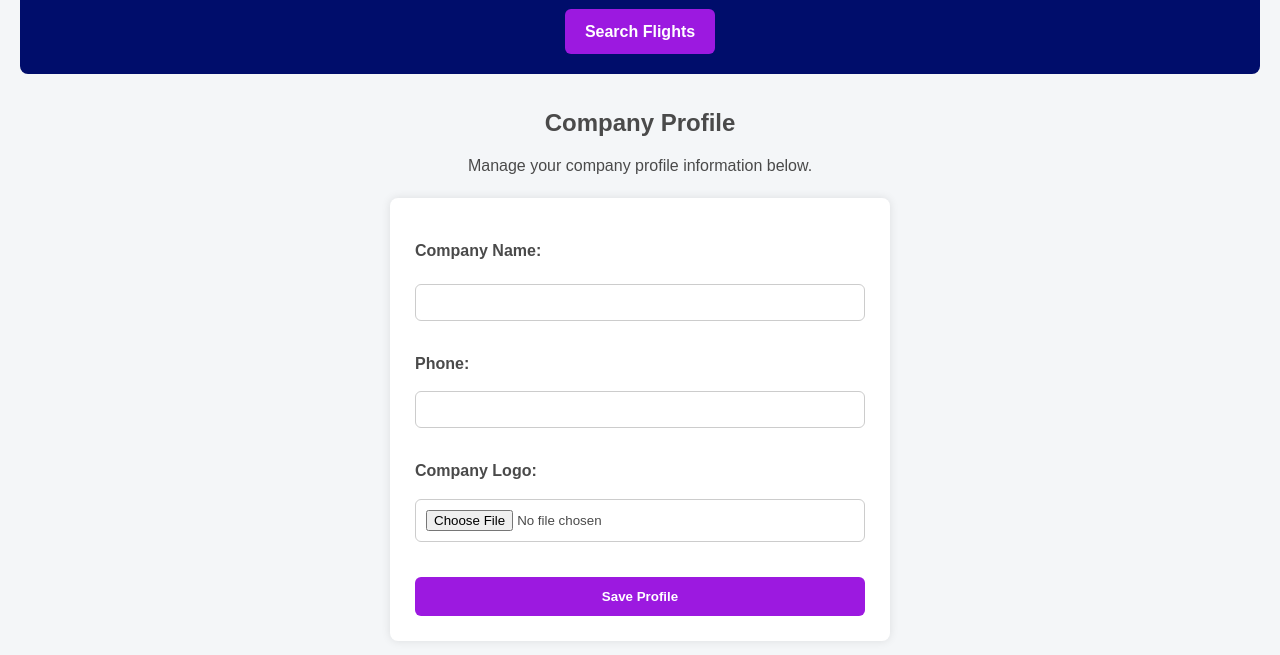
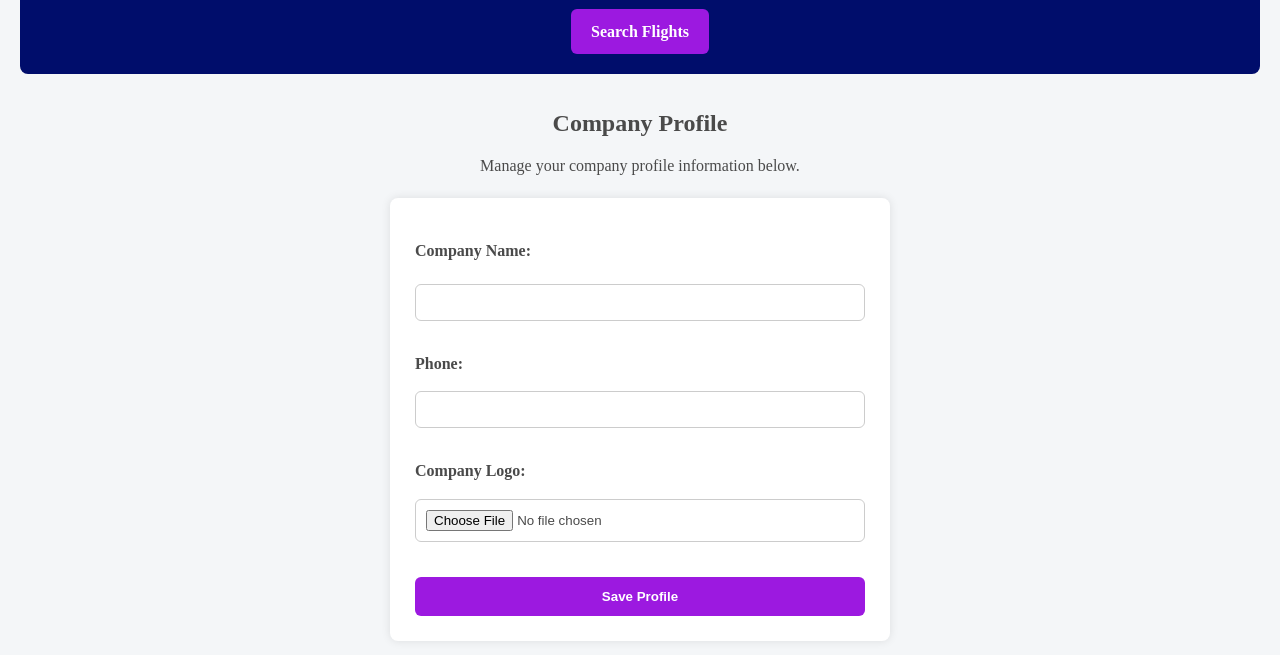
Before and after one commit to digitalmateus/travel-app, a website: page public/profile.html in a window 1280 px wide. Shown: the part 171-826 px from the top of the page. Drawn offline with Linux system fonts and the light colour scheme.

Commit message:
minor css fixes and font installed

```diff
--- a/public/css/styles.css
+++ b/public/css/styles.css
@@ -13,7 +13,7 @@
 }
 
 body {
-  font-family: Arial, sans-serif;
+  font-family: Raleway;
   background-color: #f4f6f8;
   color: var(--color-neutral);
   line-height: 1.6;
```
Also changed, not shown: public/index.html (+7 -0 lines).
